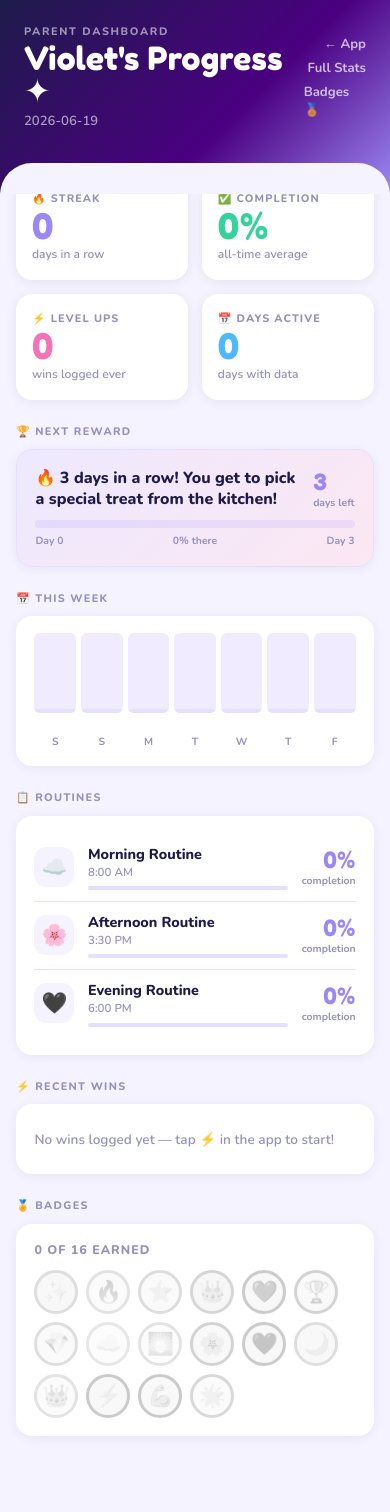
After one commit to briefsubstance91/violet-routines, a Flask app: page /dashboard in a window 390 px wide. The commit adds this page. Run offline with Flask 3, Linux system fonts and the light colour scheme.

Commit message:
Add parents dashboard page and update hamburger nav
- New /dashboard route and template: KPI row (streak, completion, level ups, days), milestone progress bar, this-week bar chart, per-routine breakdown, recent level-up wins, badge mini-grid
- Add Parent Dashboard and Badges links to hamburger menus on index and stats pages

Co-Authored-By: Claude Sonnet 4.6 <noreply@anthropic.com>

```diff
--- a/app.py
+++ b/app.py
@@ -451,6 +451,39 @@ def badges():
     return render_template('badges.html', badges_json=json.dumps(BADGES))
 
 
+@app.route('/dashboard')
+def dashboard():
+    routines     = load_routines()
+    routine_meta = {r['id']: {'name': r['name'], 'icon': r['icon'], 'time': r['time']} for r in routines}
+    milestones   = load_milestones()
+    s            = compute_stats(load_log())
+    lu_log       = load_levelup_log()
+
+    # recent wins (last 10, newest first)
+    recent_wins  = list(reversed(lu_log[-10:])) if lu_log else []
+    lu_total     = len(lu_log)
+
+    # next milestone
+    streak = s['streak']
+    milestones_sorted = sorted(milestones.items(), key=lambda x: int(x[0]))
+    next_ms = next(((int(k), v) for k, v in milestones_sorted if int(k) > streak), None)
+    prev_ms_streak = max((int(k) for k, v in milestones_sorted if int(k) <= streak), default=0)
+
+    return render_template(
+        'dashboard.html',
+        stats=s,
+        routine_meta=routine_meta,
+        milestones=milestones,
+        next_ms=next_ms,
+        prev_ms_streak=prev_ms_streak,
+        recent_wins=recent_wins,
+        lu_total=lu_total,
+        badges=BADGES,
+        badges_json=json.dumps(BADGES),
+        today_iso=date.today().isoformat(),
+    )
+
+
 @app.route('/stats')
 def stats():
     routines = load_routines()
--- /dev/null
+++ b/templates/dashboard.html
@@ -0,0 +1,384 @@
+<!DOCTYPE html>
+<html lang="en">
+<head>
+  <meta charset="UTF-8">
+  <meta name="viewport" content="width=device-width, initial-scale=1.0">
+  <title>Violet's Dashboard</title>
+  <link rel="preconnect" href="https://fonts.googleapis.com">
+  <link href="https://fonts.googleapis.com/css2?family=Fredoka+One&family=Nunito:wght@400;600;700;800;900&display=swap" rel="stylesheet">
+  <style>
+    *, *::before, *::after { box-sizing: border-box; margin: 0; padding: 0; }
+
+    :root {
+      --purple: #9b87f5;
+      --blue:   #4db8ff;
+      --pink:   #f472b6;
+      --green:  #34d399;
+      --yellow: #fbbf24;
+      --text:   #1e1b4b;
+      --muted:  #9490c0;
+      --bg:     #f5f3ff;
+      --card:   #ffffff;
+      --border: #e5e0ff;
+      --r:      16px;
+    }
+
+    body {
+      font-family: 'Nunito', sans-serif;
+      background: var(--bg);
+      color: var(--text);
+      min-height: 100vh;
+      padding-bottom: 4rem;
+    }
+
+    /* ── Header ── */
+    header {
+      background: linear-gradient(135deg, #1e1b4b 0%, #4a0080 60%, #9b87f5 100%);
+      padding: 1.5rem 1.5rem 3rem;
+      color: white;
+      position: relative;
+      overflow: hidden;
+    }
+    header::after {
+      content: '';
+      position: absolute; bottom: -1px; left: 0; right: 0; height: 2rem;
+      background: var(--bg);
+      border-radius: 2rem 2rem 0 0;
+    }
+    .header-top {
+      display: flex; align-items: center; justify-content: space-between;
+      margin-bottom: 1rem;
+    }
+    .header-top a {
+      font-size: 0.82rem; font-weight: 700;
+      color: rgba(255,255,255,0.7); text-decoration: none;
+    }
+    .header-top a:hover { color: white; }
+    .header-label {
+      font-size: 0.68rem; font-weight: 800; letter-spacing: 0.15em;
+      text-transform: uppercase; color: rgba(255,255,255,0.55);
+      margin-bottom: 0.25rem;
+    }
+    .header-title {
+      font-family: 'Fredoka One', cursive;
+      font-size: 2rem; color: white; line-height: 1;
+    }
+    .header-sub {
+      font-size: 0.82rem; color: rgba(255,255,255,0.6);
+      margin-top: 0.3rem; font-weight: 600;
+    }
+
+    /* ── Layout ── */
+    .page { max-width: 680px; margin: 0 auto; padding: 0 1rem; }
+
+    /* ── KPI row ── */
+    .kpi-row {
+      display: grid; grid-template-columns: repeat(2, 1fr);
+      gap: 0.85rem; margin: -1.25rem 0 1.25rem;
+    }
+    .kpi-card {
+      background: var(--card);
+      border-radius: var(--r);
+      padding: 1.1rem 1rem;
+      box-shadow: 0 2px 12px rgba(0,0,0,0.07);
+      display: flex; flex-direction: column; gap: 0.15rem;
+    }
+    .kpi-label {
+      font-size: 0.68rem; font-weight: 800; letter-spacing: 0.1em;
+      text-transform: uppercase; color: var(--muted);
+    }
+    .kpi-value {
+      font-family: 'Fredoka One', cursive;
+      font-size: 2.2rem; line-height: 1;
+    }
+    .kpi-sub { font-size: 0.75rem; font-weight: 600; color: var(--muted); }
+
+    /* ── Section heading ── */
+    .section-label {
+      font-size: 0.68rem; font-weight: 800; letter-spacing: 0.12em;
+      text-transform: uppercase; color: var(--muted);
+      margin: 1.5rem 0 0.65rem;
+    }
+
+    /* ── Card ── */
+    .card {
+      background: var(--card);
+      border-radius: var(--r);
+      padding: 1.1rem 1.15rem;
+      box-shadow: 0 2px 12px rgba(0,0,0,0.06);
+      margin-bottom: 0.75rem;
+    }
+    .card-title {
+      font-size: 0.78rem; font-weight: 800; color: var(--muted);
+      text-transform: uppercase; letter-spacing: 0.08em;
+      margin-bottom: 0.75rem;
+    }
+
+    /* ── Milestone card ── */
+    .milestone-card {
+      background: linear-gradient(135deg, #ede9fe 0%, #fce7f3 100%);
+      border: 1.5px solid var(--border);
+    }
+    .ms-header {
+      display: flex; align-items: flex-start; justify-content: space-between;
+      margin-bottom: 0.65rem; gap: 0.5rem;
+    }
+    .ms-reward {
+      font-size: 1rem; font-weight: 800; color: var(--text); flex: 1;
+      line-height: 1.3;
+    }
+    .ms-days-left {
+      font-family: 'Fredoka One', cursive;
+      font-size: 1.4rem; color: var(--purple); white-space: nowrap;
+    }
+    .ms-days-label { font-size: 0.65rem; font-weight: 700; color: var(--muted); text-align: right; }
+    .ms-bar-wrap { background: rgba(155,135,245,0.15); border-radius: 6px; height: 8px; overflow: hidden; }
+    .ms-bar { height: 100%; border-radius: 6px; background: linear-gradient(90deg, var(--purple), var(--pink)); transition: width 0.6s; }
+    .ms-bar-labels {
+      display: flex; justify-content: space-between;
+      font-size: 0.65rem; font-weight: 700; color: var(--muted); margin-top: 0.3rem;
+    }
+    .ms-done { text-align: center; font-size: 0.9rem; font-weight: 800; color: var(--purple); }
+
+    /* ── Week chart ── */
+    .week-grid {
+      display: grid; grid-template-columns: repeat(7, 1fr);
+      gap: 0.3rem; align-items: flex-end;
+    }
+    .week-col { display: flex; flex-direction: column; align-items: center; gap: 0.2rem; }
+    .week-bar-wrap {
+      width: 100%; height: 80px;
+      display: flex; align-items: flex-end;
+      background: #f0ebff; border-radius: 6px; overflow: hidden;
+    }
+    .week-bar {
+      width: 100%; border-radius: 6px 6px 0 0;
+      transition: height 0.5s;
+      background: var(--purple);
+    }
+    .week-bar.full { background: linear-gradient(to top, var(--purple), var(--pink)); }
+    .week-bar.no-data { background: #e5e0ff; height: 4px !important; border-radius: 3px; }
+    .week-pct { font-size: 0.62rem; font-weight: 800; color: var(--text); }
+    .week-day { font-size: 0.65rem; font-weight: 700; color: var(--muted); }
+
+    /* ── Routine breakdown ── */
+    .routine-row {
+      display: flex; align-items: center; gap: 0.85rem;
+      padding: 0.65rem 0;
+      border-bottom: 1px solid var(--border);
+    }
+    .routine-row:last-child { border-bottom: none; }
+    .routine-icon-wrap {
+      width: 40px; height: 40px; border-radius: 12px;
+      background: var(--bg);
+      display: flex; align-items: center; justify-content: center;
+      font-size: 1.3rem; flex-shrink: 0;
+    }
+    .routine-info { flex: 1; min-width: 0; }
+    .routine-name { font-size: 0.9rem; font-weight: 800; color: var(--text); }
+    .routine-sub  { font-size: 0.72rem; font-weight: 600; color: var(--muted); }
+    .routine-pct-wrap { text-align: right; }
+    .routine-pct  { font-family: 'Fredoka One', cursive; font-size: 1.4rem; color: var(--purple); }
+    .routine-pct-label { font-size: 0.65rem; font-weight: 700; color: var(--muted); }
+    .routine-bar-wrap { height: 4px; background: var(--border); border-radius: 2px; margin-top: 0.35rem; overflow: hidden; }
+    .routine-bar { height: 100%; border-radius: 2px; background: var(--purple); }
+
+    /* ── Recent wins ── */
+    .win-row {
+      display: flex; gap: 0.6rem; padding: 0.55rem 0;
+      border-bottom: 1px solid var(--border);
+      align-items: flex-start;
+    }
+    .win-row:last-child { border-bottom: none; }
+    .win-dot {
+      width: 28px; height: 28px; border-radius: 50%;
+      background: linear-gradient(135deg, var(--purple), var(--pink));
+      display: flex; align-items: center; justify-content: center;
+      font-size: 0.78rem; color: white; font-weight: 800;
+      flex-shrink: 0; margin-top: 0.05rem;
+    }
+    .win-content { flex: 1; min-width: 0; }
+    .win-text { font-size: 0.88rem; font-weight: 700; color: var(--text); line-height: 1.3; }
+    .win-meta { font-size: 0.7rem; font-weight: 600; color: var(--muted); margin-top: 0.1rem; }
+    .win-date { font-size: 0.7rem; font-weight: 600; color: var(--muted); white-space: nowrap; }
+
+    /* ── Badge mini-grid ── */
+    .badge-mini-grid {
+      display: flex; flex-wrap: wrap; gap: 0.5rem;
+    }
+    .badge-pip {
+      width: 44px; height: 44px; border-radius: 50%;
+      display: flex; align-items: center; justify-content: center;
+      font-size: 1.35rem;
+    }
+    .badge-pip.locked { filter: grayscale(1); opacity: 0.3; }
+
+    /* ── Empty state ── */
+    .empty { color: var(--muted); font-size: 0.85rem; font-weight: 600; padding: 0.5rem 0; }
+  </style>
+</head>
+<body>
+
+<header>
+  <div class="header-top">
+    <div>
+      <div class="header-label">Parent Dashboard</div>
+      <div class="header-title">Violet's Progress ✦</div>
+      <div class="header-sub">{{ today_iso }}</div>
+    </div>
+    <div style="display:flex;flex-direction:column;gap:0.4rem;align-items:flex-end">
+      <a href="/">← App</a>
+      <a href="/stats">Full Stats</a>
+      <a href="/badges">Badges 🏅</a>
+    </div>
+  </div>
+</header>
+
+<div class="page">
+
+  <!-- ── KPI row ── -->
+  <div class="kpi-row">
+    <div class="kpi-card">
+      <div class="kpi-label">🔥 Streak</div>
+      <div class="kpi-value" style="color:var(--purple)">{{ stats.streak }}</div>
+      <div class="kpi-sub">day{{ 's' if stats.streak != 1 }} in a row</div>
+    </div>
+    <div class="kpi-card">
+      <div class="kpi-label">✅ Completion</div>
+      <div class="kpi-value" style="color:var(--green)">{{ stats.overall_pct }}%</div>
+      <div class="kpi-sub">all-time average</div>
+    </div>
+    <div class="kpi-card">
+      <div class="kpi-label">⚡ Level Ups</div>
+      <div class="kpi-value" style="color:var(--pink)">{{ lu_total }}</div>
+      <div class="kpi-sub">wins logged ever</div>
+    </div>
+    <div class="kpi-card">
+      <div class="kpi-label">📅 Days Active</div>
+      <div class="kpi-value" style="color:var(--blue)">{{ stats.total_days }}</div>
+      <div class="kpi-sub">days with data</div>
+    </div>
+  </div>
+
+  <!-- ── Milestone ── -->
+  <p class="section-label">🏆 Next Reward</p>
+  {% if next_ms %}
+    {% set days_left = next_ms[0] - stats.streak %}
+    {% set range_size = next_ms[0] - prev_ms_streak %}
+    {% set progress = ((stats.streak - prev_ms_streak) / range_size * 100) | round | int %}
+  <div class="card milestone-card">
+    <div class="ms-header">
+      <div class="ms-reward">{{ next_ms[1].message }}</div>
+      <div>
+        <div class="ms-days-left">{{ days_left }}</div>
+        <div class="ms-days-label">days left</div>
+      </div>
+    </div>
+    <div class="ms-bar-wrap">
+      <div class="ms-bar" style="width: {{ progress }}%"></div>
+    </div>
+    <div class="ms-bar-labels">
+      <span>Day {{ prev_ms_streak }}</span>
+      <span>{{ progress }}% there</span>
+      <span>Day {{ next_ms[0] }}</span>
+    </div>
+  </div>
+  {% else %}
+  <div class="card milestone-card">
+    <div class="ms-done">🏆 All milestones reached — Violet is a legend!</div>
+  </div>
+  {% endif %}
+
+  <!-- ── This week ── -->
+  <p class="section-label">📅 This Week</p>
+  <div class="card">
+    <div class="week-grid">
+      {% for day in stats.week %}
+      <div class="week-col">
+        {% if day.pct is none %}
+          <div class="week-bar-wrap"><div class="week-bar no-data" style="height:4px"></div></div>
+          <div class="week-pct" style="opacity:0">0</div>
+        {% else %}
+          <div class="week-bar-wrap">
+            <div class="week-bar {% if day.pct == 1.0 %}full{% endif %}"
+                 style="height: {{ [day.pct * 80, 4] | max }}px"></div>
+          </div>
+          <div class="week-pct">{{ (day.pct * 100) | round | int }}%</div>
+        {% endif %}
+        <div class="week-day">{{ day.label[:1] }}</div>
+      </div>
+      {% endfor %}
+    </div>
+  </div>
+
+  <!-- ── Routine breakdown ── -->
+  <p class="section-label">📋 Routines</p>
+  <div class="card">
+    {% for rid, meta in routine_meta.items() %}
+    {% set pct = stats.routine_pct.get(rid, 0) %}
+    <div class="routine-row">
+      <div class="routine-icon-wrap">{{ meta.icon }}</div>
+      <div class="routine-info">
+        <div class="routine-name">{{ meta.name }}</div>
+        <div class="routine-sub">{{ meta.time }}</div>
+        <div class="routine-bar-wrap" style="margin-top:0.4rem">
+          <div class="routine-bar" style="width:{{ pct }}%; background: {% if pct >= 80 %}var(--green){% elif pct >= 50 %}var(--yellow){% else %}var(--purple){% endif %}"></div>
+        </div>
+      </div>
+      <div class="routine-pct-wrap">
+        <div class="routine-pct">{{ pct }}%</div>
+        <div class="routine-pct-label">completion</div>
+      </div>
+    </div>
+    {% endfor %}
+  </div>
+
+  <!-- ── Recent Level Up wins ── -->
+  <p class="section-label">⚡ Recent Wins</p>
+  <div class="card">
+    {% if recent_wins %}
+      {% for w in recent_wins %}
+      <div class="win-row">
+        <div class="win-dot">⚡</div>
+        <div class="win-content">
+          <div class="win-text">{{ w.Win }}</div>
+          <div class="win-meta">{{ w.Category }}</div>
+        </div>
+        <div class="win-date">{{ w.Date[5:] }}</div>
+      </div>
+      {% endfor %}
+    {% else %}
+      <div class="empty">No wins logged yet — tap ⚡ in the app to start!</div>
+    {% endif %}
+  </div>
+
+  <!-- ── Badges ── -->
+  <p class="section-label">🏅 Badges</p>
+  <div class="card">
+    <div class="card-title"><span id="badgeCountLabel">Loading…</span></div>
+    <div class="badge-mini-grid" id="badgeMiniGrid"></div>
+  </div>
+
+</div>
+
+<script>
+  const ALL_BADGES = {{ badges_json | safe }};
+  const earned = new Set(JSON.parse(localStorage.getItem('violet-badges') || '[]'));
+
+  document.getElementById('badgeCountLabel').textContent =
+    `${earned.size} of ${ALL_BADGES.length} earned`;
+
+  const grid = document.getElementById('badgeMiniGrid');
+  for (const b of ALL_BADGES) {
+    const pip = document.createElement('div');
+    pip.className = 'badge-pip' + (earned.has(b.id) ? '' : ' locked');
+    pip.style.background = b.bg;
+    pip.style.border = `3px solid ${b.ring}`;
+    pip.title = b.name + (earned.has(b.id) ? ' ✓' : ' — ' + b.desc);
+    pip.textContent = b.emoji;
+    grid.appendChild(pip);
+  }
+</script>
+
+</body>
+</html>
--- a/templates/index.html
+++ b/templates/index.html
@@ -765,6 +765,9 @@
     <a href="/badges"><span class="menu-item-icon">🏅</span> My Badges</a>
   </div>
   <div class="menu-item">
+    <a href="/dashboard"><span class="menu-item-icon">📊</span> Parent Dashboard</a>
+  </div>
+  <div class="menu-item">
     <a href="/admin"><span class="menu-item-icon">⚙️</span> Admin</a>
   </div>
 </div>
--- a/templates/stats.html
+++ b/templates/stats.html
@@ -365,6 +365,8 @@
   <div class="menu-title">✦ Menu</div>
   <div class="menu-item"><a href="/"><span class="menu-item-icon">✦</span> Routines</a></div>
   <div class="menu-item"><a href="/stats"><span class="menu-item-icon">⭐</span> Progress & stats</a></div>
+  <div class="menu-item"><a href="/badges"><span class="menu-item-icon">🏅</span> My Badges</a></div>
+  <div class="menu-item"><a href="/dashboard"><span class="menu-item-icon">📊</span> Parent Dashboard</a></div>
   <div class="menu-item"><a href="/admin"><span class="menu-item-icon">⚙️</span> Admin</a></div>
 </div>
 
```
